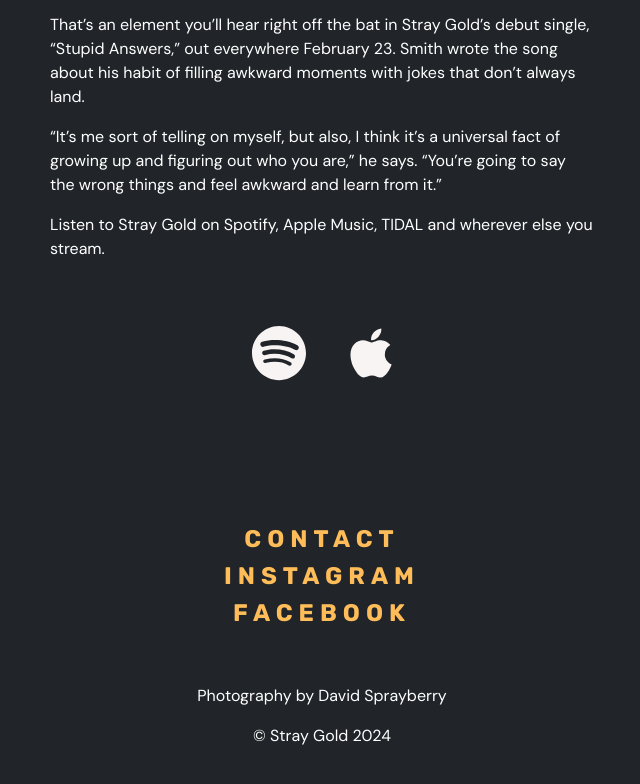
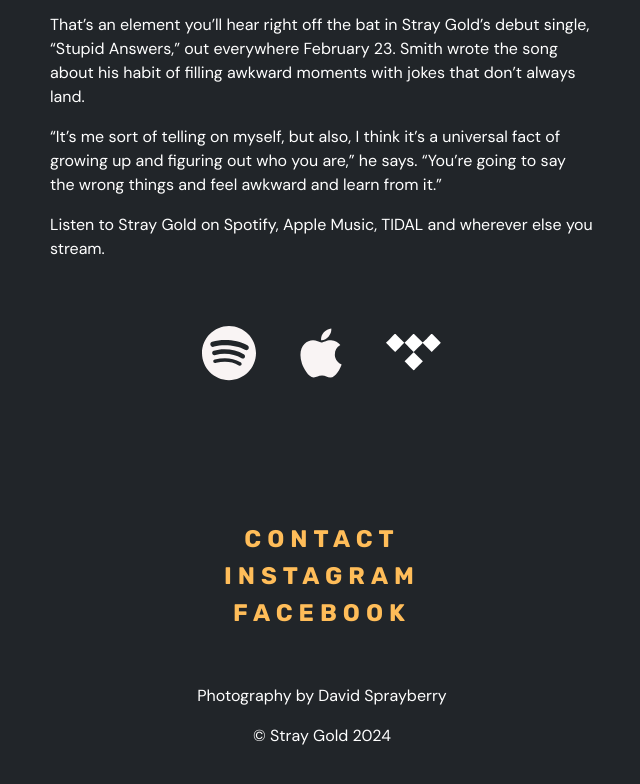
Before and after one commit to straygoldmusic/straygoldmusic.github.io, a plain HTML site: page index.html in a window 1280 px wide. Shown: the part 1113-1897 px from the top of the page, without its empty margins (318-958 px from the left). Drawn offline with Linux system fonts and the light colour scheme.

Commit message:
Add Tidal icons

```diff
--- a/index.html
+++ b/index.html
@@ -60,6 +60,11 @@
                         <a class="nav-link" aria-current="page" href="#" target="_blank">
                             <img class="nav-icon" src="img/icons/apple.svg"
                                  alt="Listen to Stray Gold music on Apple Music">
+                        </a>
+                        <!-- TODO: Add link -->
+                        <a class="nav-link" aria-current="page" href="#" target="_blank">
+                            <img class="nav-icon" src="img/icons/tidal.svg"
+                                 alt="Listen to Stray Gold music on Tidal">
                         </a>
                     </li>
                     <li class="nav-item">
@@ -161,6 +166,10 @@
             <a class="music-icon" href="#" target="_blank">
                 <img class="music-icon" src="img/icons/apple.svg" alt="Listen to Stray Gold music on Apple Music">
             </a>
+            <!-- TODO: Add link -->
+            <a class="music-icon" href="#" target="_blank">
+                <img class="music-icon" src="img/icons/tidal.svg" alt="Listen to Stray Gold music on Tidal">
+            </a>
         </div>
     </div>
     <div id="footer" class="row text-white py-5">
```
Also changed, not shown: img/icons/tidal.svg (added).
